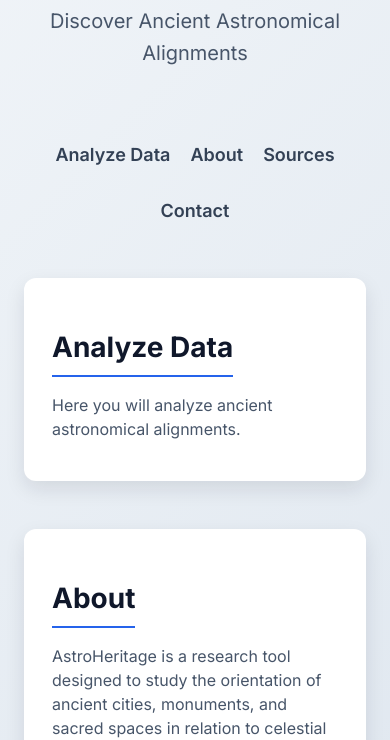
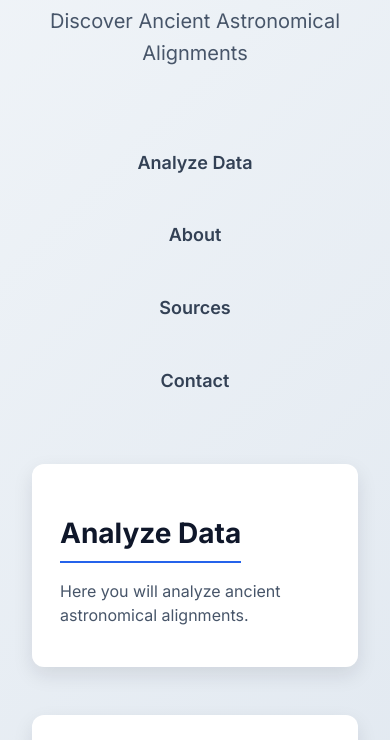
Before and after one commit to vicky975/AstroHeritage, a plain HTML site: page index.html in a window 390 px wide. Shown: the part 104-844 px from the top of the page. Drawn offline with Linux system fonts and the light colour scheme.

Commit message:
Update index.html

```diff
--- a/index.html
+++ b/index.html
@@ -5,7 +5,43 @@
   <meta name="viewport" content="width=device-width, initial-scale=1" />
   <title>AstroHeritage</title>
   <link href="https://fonts.googleapis.com/css2?family=Inter:wght@400;600;700&display=swap" rel="stylesheet" />
-  <style>
+  <style>/* Υπάρχον CSS, πρόσθεσε στο τέλος */
+
+@media (max-width: 768px) {
+  body {
+    padding: 1rem;
+  }
+  nav {
+    display: flex;
+    flex-direction: column;
+    align-items: center;
+  }
+  nav a {
+    margin: 0.5rem 0;
+    font-size: 1rem;
+  }
+  section {
+    padding: 1rem;
+    margin: 1rem;
+  }
+}
+
+@media (max-width: 480px) {
+  header h1 {
+    font-size: 1.8rem;
+  }
+  header p {
+    font-size: 1rem;
+  }
+  nav a {
+    font-size: 0.9rem;
+  }
+  section {
+    padding: 0.8rem;
+    margin: 0.5rem;
+  }
+}
+
     /* Reset & base */
     *, *::before, *::after {
       box-sizing: border-box;
```
